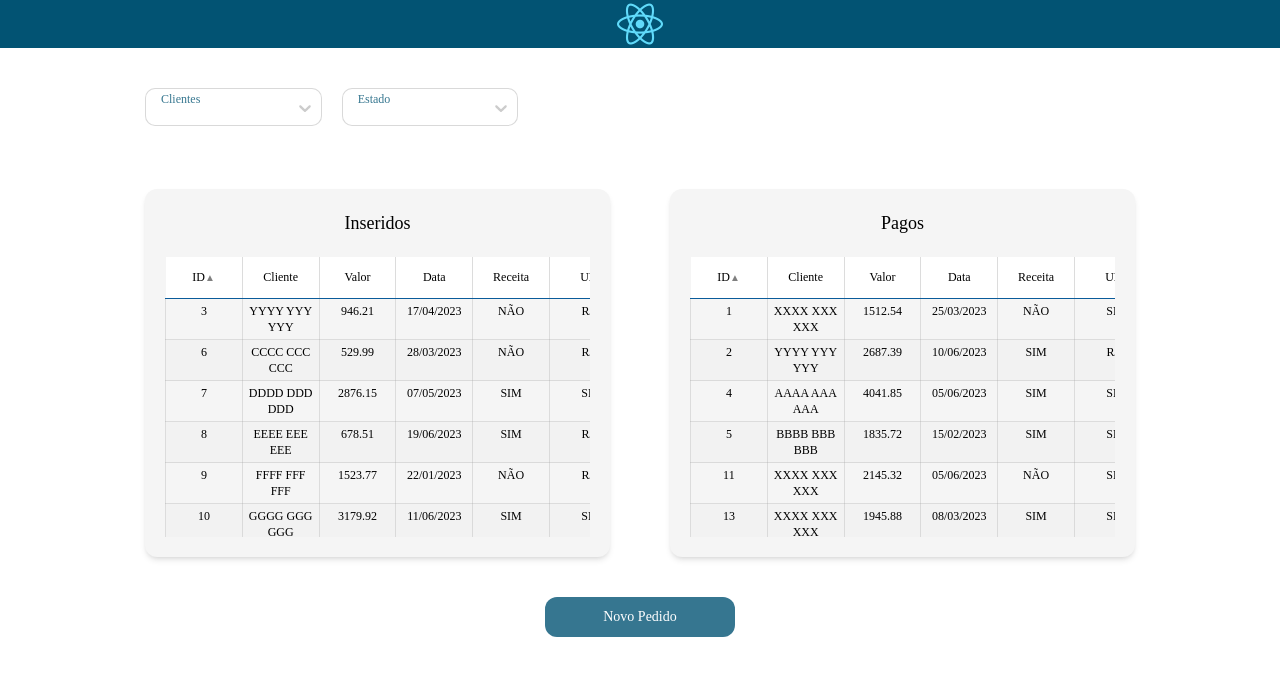
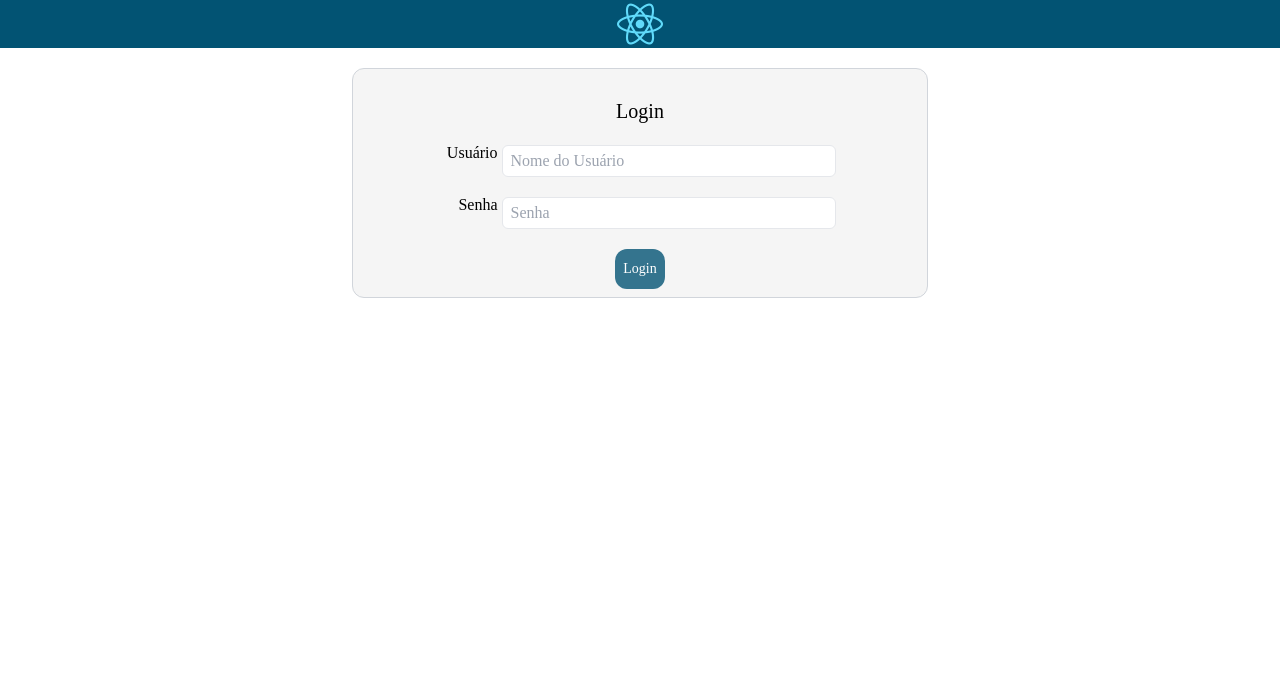
Before and after one commit to glgaspar/Front-End_Sprint2_FullStackDev_PUC-Rio, a React (Create React App) app: page / in a window 1280 px wide. Shown: the top 676 px of the page. Built offline with nearby package versions, Linux system fonts and the light colour scheme.

Commit message:
controle de login para rotas

```diff
--- a/src/App.js
+++ b/src/App.js
@@ -3,18 +3,27 @@ import { BrowserRouter as Router, Route, Routes } from 'react-router-dom';
 import Home from "./pages/home";
 import NewOrder from "./pages/NewOrder";
 import OrderDetail from "./pages/OrderDetail";
+import Login from "./components/Login/Login";
 
 import Navbar from "./components/Navbar/Navbar";
 
 export default function App() {
+
+  const Private = ({Item}) => {
+    const signed = JSON.parse(sessionStorage.getItem('user'));
+
+    return signed !== null ? Item  : <Login />
+}
+
+
   return (
     <Router>
       <Navbar />
       <Routes>
-        <Route path="/" element={<Home />} exact />
-        <Route path="/home" element={<Home />} exact />
-        <Route path="/detalhe" element={<OrderDetail />} exact />
-        <Route path="/novo" element={<NewOrder />} exact />
+        <Route path="/" element={<Private Item={<Home />} />} exact />
+        <Route path="/home" element={<Private Item={<Home />} />} exact />
+        <Route path="/detalhe" element={<Private Item={<OrderDetail />} />} exact />
+        <Route path="/novo" element={<Private Item={<NewOrder />} />} exact />
       </Routes>
     </Router>
   )
```
